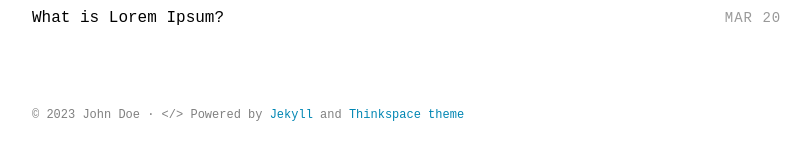
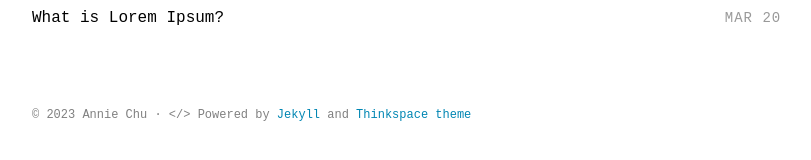
Before and after one commit to anniejchu/anniejchu.github.io, a Jekyll site: the page built from index.html, in a window 1280 px wide. Shown: the part 469-629 px from the top of the page, without its empty margins (232-1043 px from the left). Built offline with Jekyll 4.4.1, drawn with Linux system fonts in a browser that asks for light colours; some web fonts are replaced.

Commit message:
Update _config.yml

```diff
--- a/_config.yml
+++ b/_config.yml
@@ -4,7 +4,7 @@
 description   : "xyz"
 keywords      : ""
 url           : https://anniechu.github.io # site url
-baseurl       : "/index.html" # apply repo name like "/myproject" if used under gh-pages branch, else (under master branch) just leave empty/blank
+baseurl       : "" # apply repo name like "/myproject" if used under gh-pages branch, else (under master branch) just leave empty/blank
 cover         : "" # image uri like logo/cover image for site seo
 
 google_analytics  : UA-XXXXX-XX
@@ -28,7 +28,7 @@
 
 # Author settings
 author:
-  name     : "John Doe"
+  name     : "Annie Chu"
 
 plugins:
   - jekyll-sitemap
```
